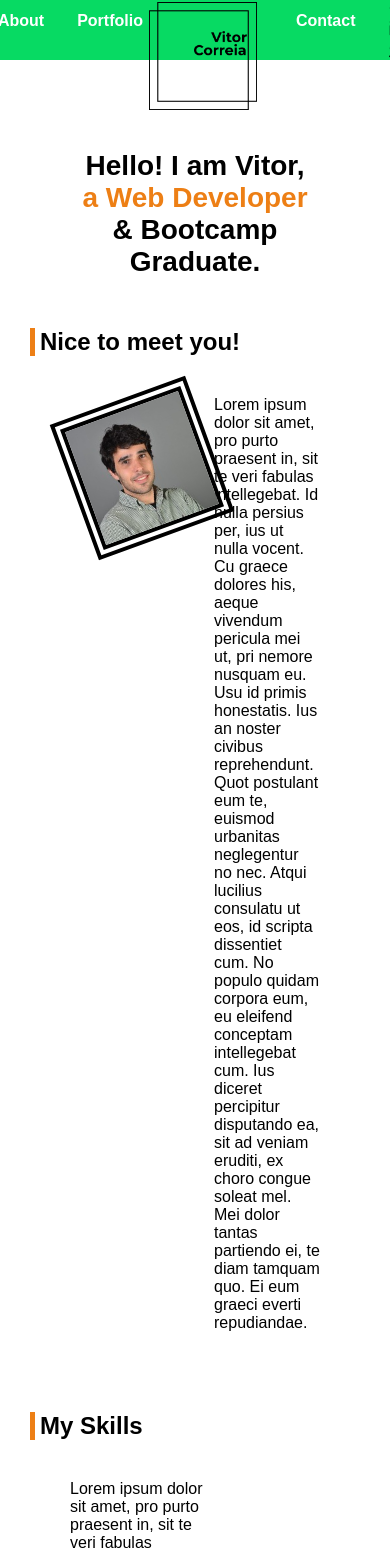
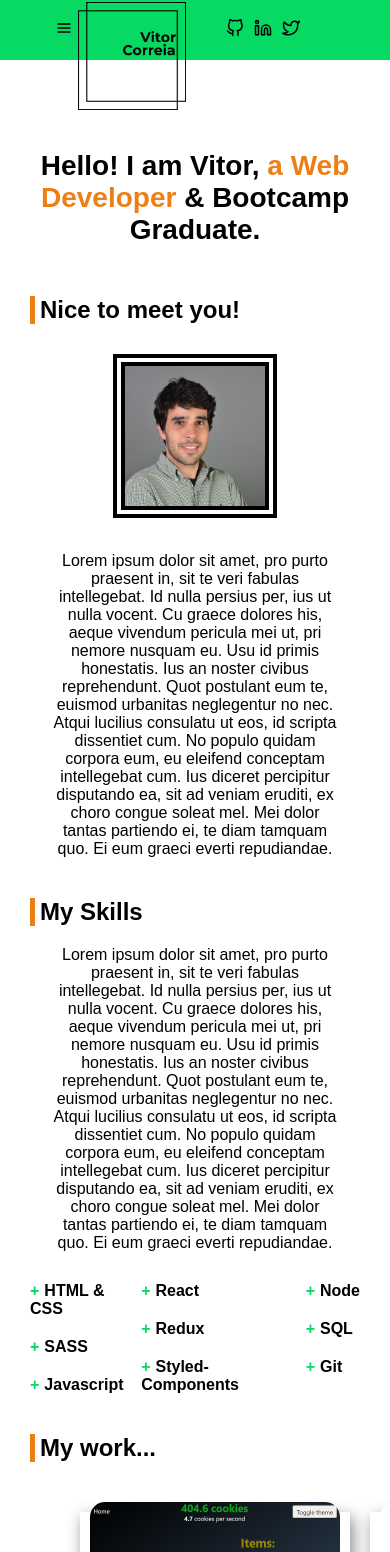
Before and after one commit to vitor-correia10/portfolio, a React (Create React App) app: page / in a window 390 px wide. Shown: the top 1552 px of the page. Built offline with nearby package versions, Linux system fonts and the light colour scheme.

Commit message:
Fix mobile style

```diff
--- a/src/components/About.js
+++ b/src/components/About.js
@@ -29,7 +29,10 @@ const Header1 = styled.h1`
         font-size: 28px;
         text-align: center;
         margin-bottom: 50px;
+
+    @media (min-width: ${THEME.mobile}){
         padding: 0 50px;
+    }
 `
 
 const Gold = styled.span`
@@ -43,15 +46,25 @@ const Header = styled.h2`
 `
 
 const Container = styled.div`
+    display: block;
+    text-align: center;
+
+    @media (min-width: ${THEME.mobile}){
         display: flex;
         padding: 40px;
+    }
 `
 
 const Picture = styled.img`
+        border: 12px double black;
+        box-sizing: content-box;
+        height: 140px;
+        margin: 30px 0;
+
+    @media (min-width: ${THEME.mobile}){
         height: 120px;
         transform: rotate(340deg);
-    border: 12px double black;
-    box-sizing: content-box;
+    }
 
     @media (min-width: 1024px){
         height: 140px;
@@ -59,8 +72,12 @@ const Picture = styled.img`
 `
 
 const Text = styled.div`
+    width: 90%;
+    margin: auto;
+
+    @media (min-width: ${THEME.mobile}){
         width: 60%;
-    margin: auto;
+    }
 
     @media (min-width: 1024px){
         width: 70%;
--- a/src/components/Head/Navbar.js
+++ b/src/components/Head/Navbar.js
@@ -2,10 +2,12 @@ import React from 'react';
 import styled from 'styled-components/macro';
 import { Link } from 'react-scroll';
 
-import { FiGithub, FiLinkedin, FiTwitter, FiX, FiMenu } from 'react-icons/fi'
+
+import { FiX, FiMenu } from 'react-icons/fi'
 import { THEME } from '../GlobalStyle/Theme';
 
 import Logo from './Logo';
+import SocialMedia from './SocialMedia';
 
 const Navbar = () => {
     const [logoSize, setLogoSize] = React.useState(false);
@@ -44,17 +46,7 @@ const Navbar = () => {
             <Link to="contact" smooth={true} duration={1000}>
                 <Span>Contact</Span>
             </Link>
-            <Social>
-                <Anchor href="https://github.com/vitor-correia10" target="_blank">
-                    <FiGithub />
-                </Anchor>
-                <Anchor href="https://www.linkedin.com/in/vitor-correia" target="_blank">
-                    <FiLinkedin />
-                </Anchor>
-                <Anchor href="https://twitter.com/correia10_vitor" target="_blank">
-                    <FiTwitter />
-                </Anchor>
-            </Social>
+            <SocialMedia />
         </Wrapper >
     )
 }
@@ -80,6 +72,9 @@ const LogoAnchor = styled.a`
 `;
 
 const Span = styled.span`
+    display: none;
+
+    @media (min-width: ${THEME.mobile}) {
         padding: 10px 2em;
         color: ${THEME.light};
         font-weight: 600;
@@ -87,6 +82,8 @@ const Span = styled.span`
         margin-left: 1px;
         position: relative;
         cursor: pointer;
+        display: flex;
+    }
 
     &:after{
         content: '';
@@ -108,19 +105,4 @@ const Span = styled.span`
     }
 `
 
-const Social = styled.div`
-    padding: 10px 1.8em;
-
-`
-
-const Anchor = styled.a`
-    padding: 5px;
-    font-size: 18px;
-
-
-    &:hover{
-        color: ${THEME.light};
-    }
-`
-
 export default Navbar;
--- /dev/null
+++ b/src/components/Head/SocialMedia.js
@@ -0,0 +1,39 @@
+import React from 'react';
+import styled from 'styled-components/macro';
+import { Link } from 'react-scroll';
+
+import { FiGithub, FiLinkedin, FiTwitter, FiX, FiMenu } from 'react-icons/fi'
+import { THEME } from '../GlobalStyle/Theme';
+
+const SocialMedia = () => {
+    return (
+        <Social>
+            <Anchor href="https://github.com/vitor-correia10" target="_blank">
+                <FiGithub />
+            </Anchor>
+            <Anchor href="https://www.linkedin.com/in/vitor-correia" target="_blank">
+                <FiLinkedin />
+            </Anchor>
+            <Anchor href="https://twitter.com/correia10_vitor" target="_blank">
+                <FiTwitter />
+            </Anchor>
+        </Social>
+    )
+}
+
+const Social = styled.div`
+    padding: 10px 1.8em;
+
+`
+
+const Anchor = styled.a`
+    padding: 5px;
+    font-size: 18px;
+
+
+    &:hover{
+        color: ${THEME.light};
+    }
+`
+
+export default SocialMedia;
--- a/src/components/Skills.js
+++ b/src/components/Skills.js
@@ -15,17 +15,16 @@ const Skills = () => {
                 <StyledList>
                     <Row>
                         <List>HTML & CSS</List>
-                        <List>Javascript ES6</List>
+                        <List>SASS</List>
+                        <List>Javascript</List>
                     </Row>
                     <Row>
                         <List>React</List>
-                        <List>Node</List>
-                    </Row>
-                    <Row>
-                        <List>SASS</List>
+                        <List>Redux</List>
                         <List>Styled-Components</List>
                     </Row>
                     <Row>
+                        <List>Node</List>
                         <List>SQL</List>
                         <List>Git</List>
                     </Row>
@@ -48,18 +47,26 @@ const Header = styled.h2`
 const Container = styled.div`
     display: flex;
     flex-direction: column;
-    padding: 40px;
+
+    @media (min-width: ${THEME.mobile}){
+        padding: 40px;
+    }
 `
 
 const Text = styled.div`
-    width: 60%;
+    width: 90%;
     display: block;
-    margin-bottom: 20px;
+    margin: 20px auto;
+    text-align: center;
+
+    @media (min-width: ${THEME.mobile}){
+        width: 60%;
+    }
 `
 
 const StyledList = styled.ul`
     display: flex;
-    justify-content: space-between;
+    justify-content: space-around;
     font-weight: 600;
     list-style: none;
 `
```
Also changed, not shown: src/components/Menu/NavDropDown.js (added, +12 -0 lines). Lines whose indentation alone changed are shown as unchanged.
